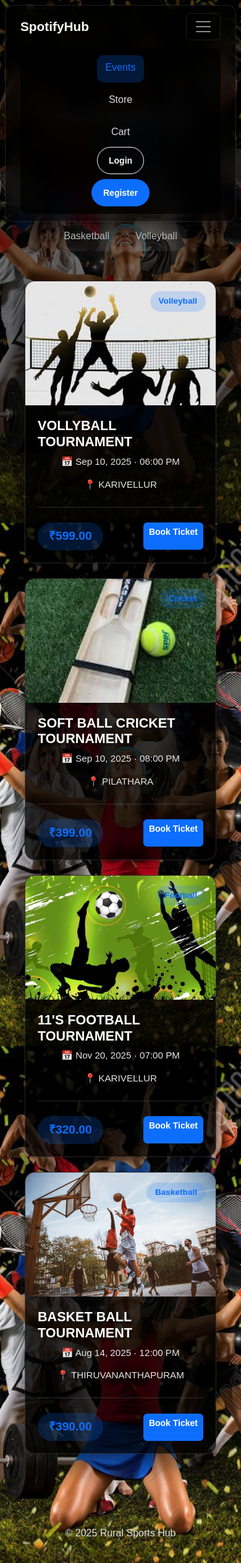
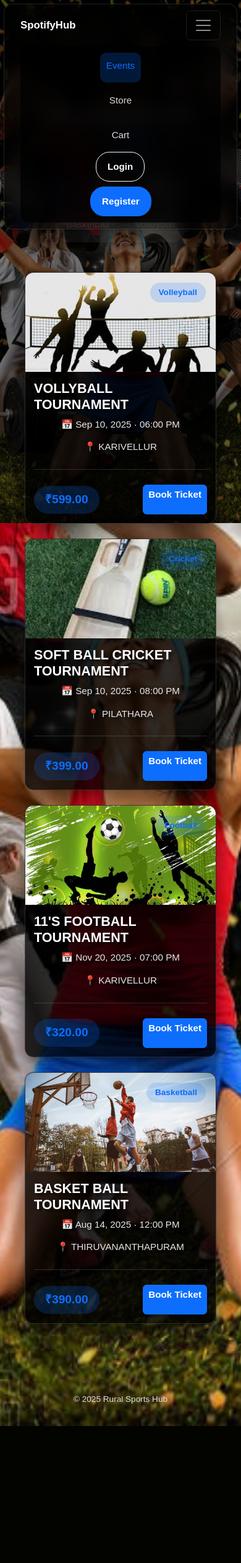
Before and after one commit to 123-Protto/SpotifyHub, a Django app: page /events/ in a window 390 px wide, after a click that opens the changed part. Shown: the whole page at 62% size. After the commit the page ends 2301 px from the top, so only its background shows below. Run offline with Django 5.2, Linux system fonts and the light colour scheme; data comes from the database, SQL or seed files in the repository; parts of the project's set-up code (start-up, migrations or seed data) failed here and were passed over; some libraries are stand-ins or nearby versions.

Commit message:
Fix style.css for render

```diff
--- a/static/css/style.css
+++ b/static/css/style.css
@@ -906,3 +906,162 @@ button, a {
     background: rgba(13,110,253,0.18);
     color: #0d6efd;
 }
+/* =========================================================
+   📱 MOBILE FIX — FINAL (SAFE + PRO)
+   Append at END of CSS
+========================================================= */
+
+@media (max-width: 768px) {
+
+    /* ❌ FIX MOBILE BACKGROUND JANK */
+    body {
+        padding-top: 88px;
+        background-attachment: scroll; /* 🔥 critical fix */
+    }
+
+    body::before {
+        background-attachment: scroll;
+        filter: brightness(0.5);
+    }
+
+    /* ================================
+       NAVBAR MOBILE REFINEMENT
+    ================================ */
+    .glass-navbar {
+        top: 6px;
+        width: calc(100% - 12px);
+        padding: 10px 14px;
+        border-radius: 14px;
+    }
+
+    .glass-navbar .navbar-brand {
+        font-size: 1.05rem;
+    }
+
+    .glass-navbar .navbar-collapse {
+        margin-top: 10px;
+        padding: 10px;
+    }
+
+    .glass-navbar .nav-link {
+        padding: 10px;
+        font-size: 0.95rem;
+    }
+
+    /* ================================
+       HERO SECTION MOBILE
+    ================================ */
+    .home-hero {
+        min-height: auto;
+        padding-top: 40px;
+        padding-bottom: 60px;
+    }
+
+    .home-hero-content {
+        padding: 0 14px;
+    }
+
+    .hero-title {
+        font-size: 1.8rem;
+        line-height: 1.25;
+    }
+
+    .hero-subtitle {
+        font-size: 0.95rem;
+        margin-top: 10px;
+    }
+
+    .hero-buttons {
+        display: flex;
+        flex-direction: column;
+        gap: 12px;
+    }
+
+    .hero-buttons .btn {
+        width: 100%;
+        justify-content: center;
+    }
+
+    /* ================================
+       STATS BAR FIX
+    ================================ */
+    .home-hero .d-flex {
+        gap: 16px;
+    }
+
+    .home-hero h3 {
+        font-size: 1.4rem;
+    }
+
+    /* ================================
+       EVENT CARDS MOBILE
+    ================================ */
+    .event-card {
+        border-radius: 14px;
+    }
+
+    .event-thumb {
+        height: 160px;
+    }
+
+    .event-body {
+        padding: 14px;
+    }
+
+    /* ================================
+       PRODUCT GRID MOBILE
+    ================================ */
+    .product-list {
+        grid-template-columns: 1fr;
+        gap: 18px;
+    }
+
+    .product-image-wrapper {
+        height: 180px;
+    }
+
+    /* ================================
+       CART PAGE MOBILE
+    ================================ */
+    .cart-item-card {
+        padding: 14px;
+        gap: 14px;
+    }
+
+    .cart-image {
+        width: 100%;
+        height: 160px;
+    }
+
+    /* ================================
+       BOOKING / AUTH CARDS
+    ================================ */
+    .booking-card,
+    .auth-card {
+        padding: 22px 20px;
+        border-radius: 18px;
+    }
+
+    .booking-title,
+    .auth-title {
+        font-size: 1.6rem;
+    }
+
+    /* ================================
+       BUTTON TAP COMFORT
+    ================================ */
+    button,
+    a,
+    .btn {
+        min-height: 48px;
+        font-size: 0.95rem;
+    }
+
+    /* ================================
+       FOOTER SPACING
+    ================================ */
+    footer {
+        padding: 16px 0;
+        font-size: 0.85rem;
+    }
+}
--- a/templates/base.html
+++ b/templates/base.html
@@ -18,6 +18,8 @@
 
     {% block extra_css %}{% endblock %}
     {% block extra_head %}{% endblock %}
+    <meta name="viewport" content="width=device-width, initial-scale=1">
+
 </head>
 
 <body>
```
Also changed, not shown: rural_sports/settings.py (+10 -15 lines).
